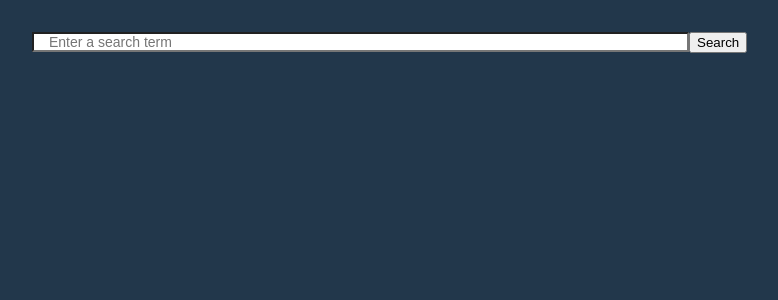
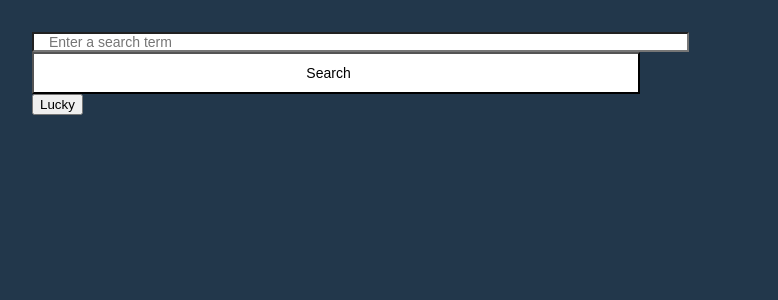
Before and after one commit to eric-do/fcc-wiki-react, a React (Create React App) app: page / in a window 1280 px wide. Shown: the top 300 px of the page, without its empty margins (0-778 px from the left). Built offline with nearby package versions, Linux system fonts and the light colour scheme.

Commit message:
Added random article button

```diff
--- a/src/App.js
+++ b/src/App.js
@@ -27,7 +27,7 @@ class App extends Component {
   }
 
   componentDidMount() {
-    this.wikiSearch();
+   // this.wikiSearch();
   }
 
   wikiSearch = (searchTerm) => {
--- a/src/Search.js
+++ b/src/Search.js
@@ -30,8 +30,13 @@ class Search extends React.Component {
     this.props.search(this.state.input);
   }
 
+  wikiRandom = () => {
+    window.location = 'https://en.wikipedia.org/wiki/Special:Random';
+  }
+
   render() {
     return (
+      <div>
         <form onSubmit={this.handleSubmit}>
           <input
             value={this.state.input}
@@ -40,10 +45,13 @@ class Search extends React.Component {
             onSubmit={this.handleSubmit}
             placeholder="Enter a search term"
             />
-        <button
-          type="submit">Search</button>
-
+          <input value="Search" readOnly={true} type="Submit"/>
         </form>
+        <a href='https://en.wikipedia.org/wiki/Special:Random'>
+          <button>Lucky
+          </button>
+        </a>
+      </div>
     );
   }
 }
```
Lines whose indentation alone changed are shown as unchanged.
